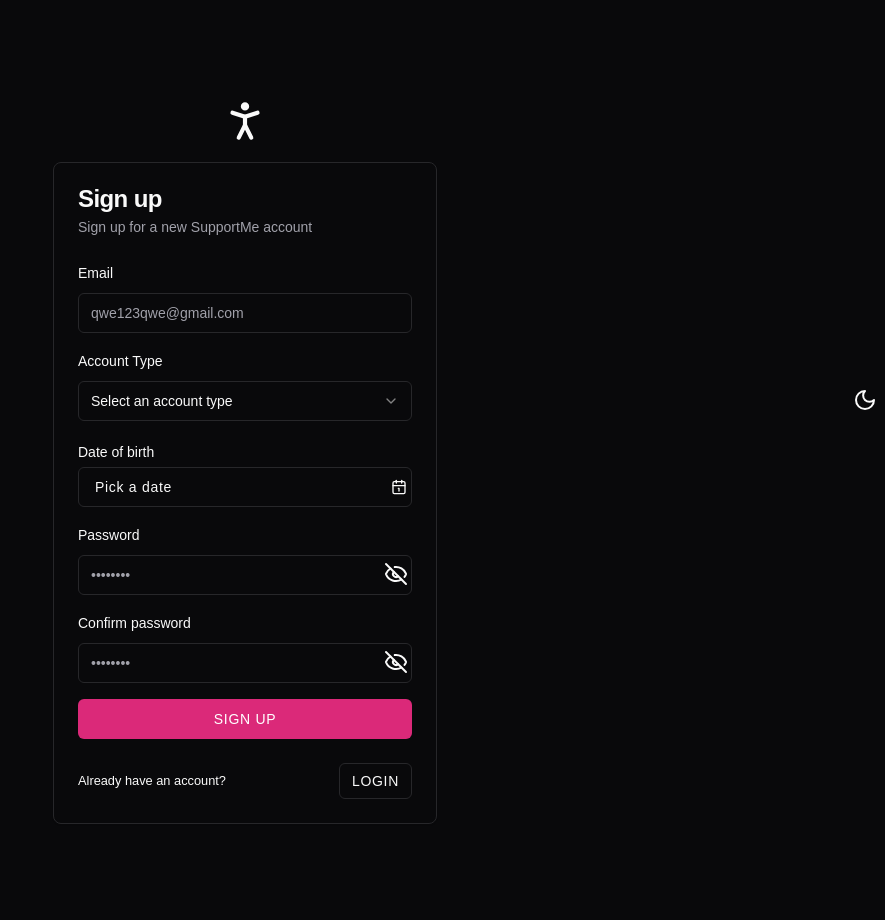
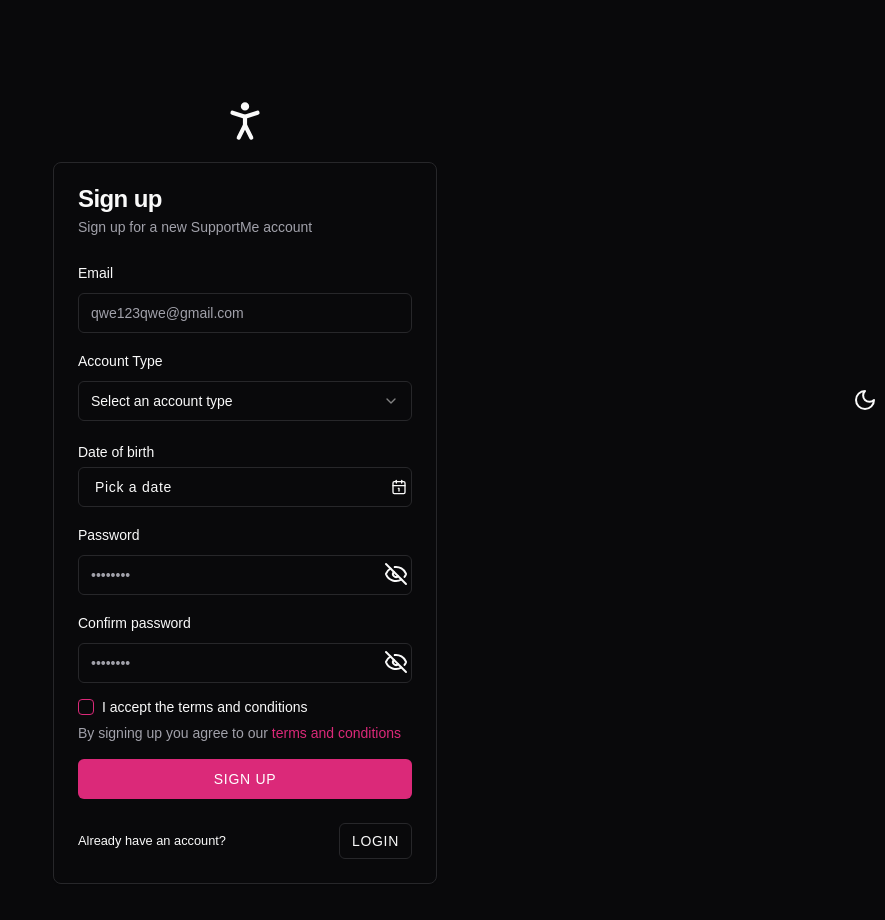
Before and after one commit to Hruchman-Ruslan/shadcn-ui, a Next.js app: page /sign-up in a window 1280 px wide. Shown: the top 920 px of the page, without its empty margins (395-1280 px from the left). Built offline with nearby package versions, Linux system fonts and the light colour scheme.

Commit message:
feat: add the terms and conditions checkbox

```diff
--- a/app/(logged-out)/login/page.tsx
+++ b/app/(logged-out)/login/page.tsx
@@ -23,6 +23,7 @@
 import { zodResolver } from '@hookform/resolvers/zod'
 import { PersonStandingIcon } from 'lucide-react'
 import Link from 'next/link'
+import { useRouter } from 'next/navigation'
 import { useForm } from 'react-hook-form'
 import * as z from 'zod'
 
@@ -32,6 +33,7 @@
 })
 
 export default function LoginPage() {
+	const router = useRouter()
 	const form = useForm<z.infer<typeof formSchema>>({
 		resolver: zodResolver(formSchema),
 		defaultValues: {
@@ -40,8 +42,9 @@
 		},
 	})
 
-	const handleSubmit = () => {
-		console.log('login validation passed')
+	const handleSubmit = (data: z.infer<typeof formSchema>) => {
+		console.log('login validation passed', data)
+		router.push('/dashboard')
 	}
 
 	return (
--- a/app/(logged-out)/sign-up/page.tsx
+++ b/app/(logged-out)/sign-up/page.tsx
@@ -10,9 +10,11 @@
 	CardHeader,
 	CardTitle,
 } from '@/components/ui/card'
+import { Checkbox } from '@/components/ui/checkbox'
 import {
 	Form,
 	FormControl,
+	FormDescription,
 	FormField,
 	FormItem,
 	FormLabel,
@@ -36,6 +38,7 @@
 import { format } from 'date-fns'
 import { Calendar1Icon, PersonStandingIcon } from 'lucide-react'
 import Link from 'next/link'
+import { useRouter } from 'next/navigation'
 import { useForm } from 'react-hook-form'
 import * as z from 'zod'
 
@@ -44,6 +47,11 @@
 		accountType: z.enum(['personal', 'company']),
 		companyName: z.string().optional(),
 		numberOfEmployees: z.coerce.number().optional(),
+		acceptTerms: z
+			.boolean({
+				required_error: 'You must accept the terms and conditions',
+			})
+			.refine(checked => checked, 'You must accept the terms and conditions'),
 	})
 	.superRefine((data, ctx) => {
 		if (data.accountType === 'company' && !data.companyName) {
@@ -102,16 +110,20 @@
 const formSchema = baseSchema.and(passwordSchema).and(accountTypeSchema)
 
 export default function SignUpPage() {
+	const router = useRouter()
 	const form = useForm<z.infer<typeof formSchema>>({
 		resolver: zodResolver(formSchema),
 		defaultValues: {
 			email: '',
 			companyName: '',
+			password: '',
+			passwordConfirm: '',
 		},
 	})
 
-	const handleSubmit = () => {
-		console.log('login validation passed')
+	const handleSubmit = (data: z.infer<typeof formSchema>) => {
+		console.log('login validation passed', data)
+		router.push('/dashboard')
 	}
 
 	const accountType = form.watch('accountType')
@@ -143,7 +155,6 @@
 											<Input
 												placeholder='qwe123qwe@gmail.com'
 												type='email'
-												required
 												{...field}
 											/>
 										</FormControl>
@@ -258,11 +269,7 @@
 									<FormItem>
 										<FormLabel>Password</FormLabel>
 										<FormControl>
-											<PasswordInput
-												placeholder='••••••••'
-												required
-												{...field}
-											/>
+											<PasswordInput placeholder='••••••••' {...field} />
 										</FormControl>
 										<FormMessage />
 									</FormItem>
@@ -275,12 +282,35 @@
 									<FormItem>
 										<FormLabel>Confirm password</FormLabel>
 										<FormControl>
-											<PasswordInput
-												placeholder='••••••••'
-												required
-												{...field}
-											/>
+											<PasswordInput placeholder='••••••••' {...field} />
 										</FormControl>
+										<FormMessage />
+									</FormItem>
+								)}
+							/>
+							<FormField
+								control={form.control}
+								name='acceptTerms'
+								render={({ field }) => (
+									<FormItem>
+										<div className='flex gap-2 items-center'>
+											<FormControl>
+												<Checkbox
+													checked={field.value}
+													onCheckedChange={field.onChange}
+												/>
+											</FormControl>
+											<FormLabel>I accept the terms and conditions</FormLabel>
+										</div>
+										<FormDescription>
+											By signing up you agree to our{' '}
+											<Link
+												href='/terms'
+												className='text-primary hover:underline'
+											>
+												terms and conditions
+											</Link>
+										</FormDescription>
 										<FormMessage />
 									</FormItem>
 								)}
--- /dev/null
+++ b/components/ui/checkbox.tsx
@@ -0,0 +1,30 @@
+"use client"
+
+import * as React from "react"
+import * as CheckboxPrimitive from "@radix-ui/react-checkbox"
+import { Check } from "lucide-react"
+
+import { cn } from "@/lib/utils"
+
+const Checkbox = React.forwardRef<
+  React.ElementRef<typeof CheckboxPrimitive.Root>,
+  React.ComponentPropsWithoutRef<typeof CheckboxPrimitive.Root>
+>(({ className, ...props }, ref) => (
+  <CheckboxPrimitive.Root
+    ref={ref}
+    className={cn(
+      "peer h-4 w-4 shrink-0 rounded-sm border border-primary ring-offset-background focus-visible:outline-none focus-visible:ring-2 focus-visible:ring-ring focus-visible:ring-offset-2 disabled:cursor-not-allowed disabled:opacity-50 data-[state=checked]:bg-primary data-[state=checked]:text-primary-foreground",
+      className
+    )}
+    {...props}
+  >
+    <CheckboxPrimitive.Indicator
+      className={cn("flex items-center justify-center text-current")}
+    >
+      <Check className="h-4 w-4" />
+    </CheckboxPrimitive.Indicator>
+  </CheckboxPrimitive.Root>
+))
+Checkbox.displayName = CheckboxPrimitive.Root.displayName
+
+export { Checkbox }
--- a/package.json
+++ b/package.json
@@ -10,6 +10,7 @@
 	},
 	"dependencies": {
 		"@hookform/resolvers": "^4.1.0",
+		"@radix-ui/react-checkbox": "^1.1.4",
 		"@radix-ui/react-label": "^2.1.2",
 		"@radix-ui/react-popover": "^1.1.6",
 		"@radix-ui/react-select": "^2.1.6",
```
Also changed, not shown: 1 other file (tests, documents, lock files or other folders).
